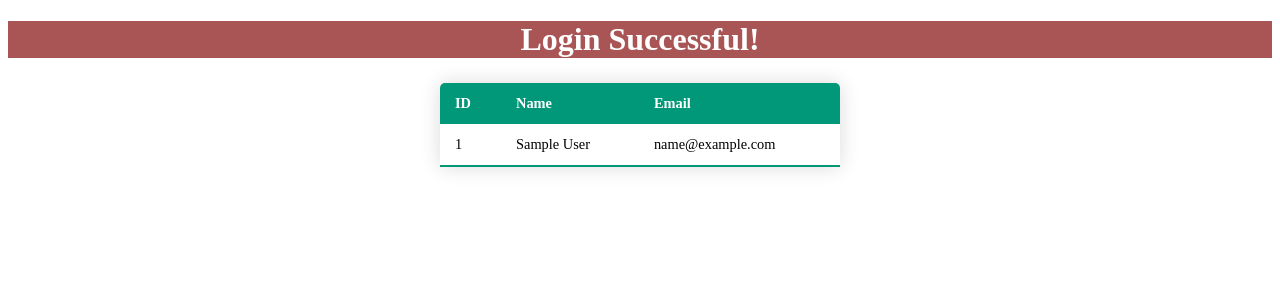
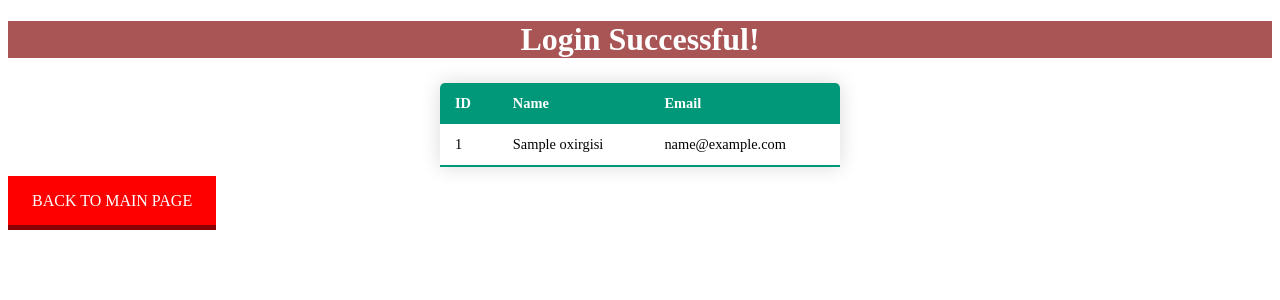
Before and after one commit to Akilhan/sign-up-login-in, a PHP site: page /admin.php in a window 1280 px wide. Shown: the top 300 px of the page. Run offline with PHP 8.4, Linux system fonts and the light colour scheme; tables that the repository leaves empty or names only in its code hold one stand-in row (values such as "Sample post").

Commit message:
Update admin.php

```diff
--- a/admin.php
+++ b/admin.php
@@ -1,6 +1,29 @@
 <!DOCTYPE html>
 <html lang="en">
 <head>
+
+<style>
+  a {
+  background-color: red;
+  box-shadow: 0 5px 0 darkred;
+  color: white;
+  padding: 1em 1.5em;
+  position: relative;
+  text-decoration: none;
+  text-transform: uppercase;
+}
+
+a:hover {
+  background-color: #ce0606;
+}
+
+a:active {
+  box-shadow: none;
+  top: 5px;
+}
+
+</style>
+
     <meta charset="UTF-8">
     <meta http-equiv="X-UA-Compatible" content="IE=edge">
     <meta name="viewport" content="width=device-width, initial-scale=1.0">
@@ -60,7 +83,7 @@
 
 <?php
       $link = mysqli_connect("localhost", "root", "", "final");
-      $result = mysqli_query($link,"SELECT * FROM users");
+      $result = mysqli_query($link,"SELECT * FROM oxirgisi");
 
             if (mysqli_num_rows($result) > 0) {
 ?>
@@ -90,5 +113,7 @@
 
 ?>
 </table>
+
+<a href="index.php">Back to main page</a>
 </body>
 </html>
```
